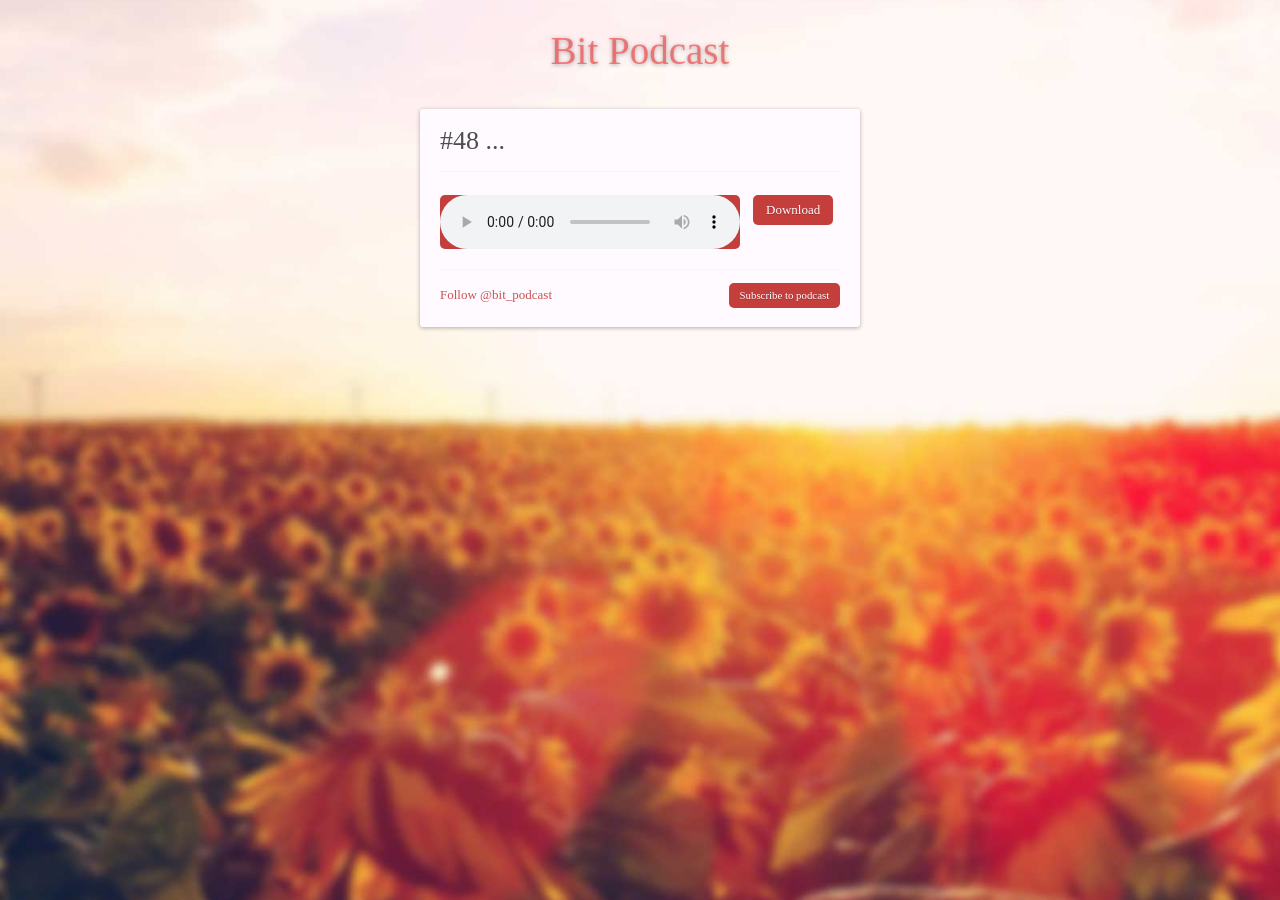
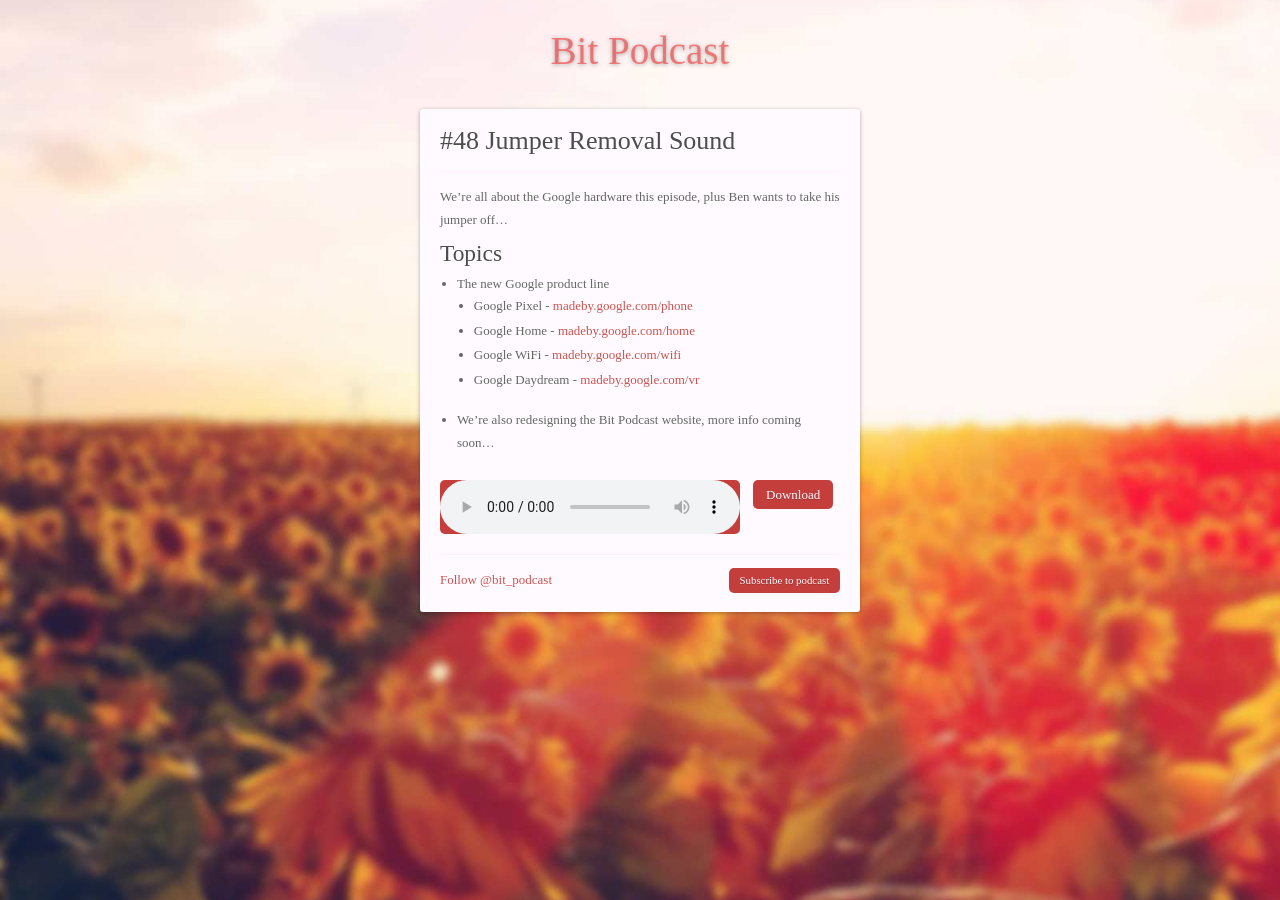
Before and after one commit to benjaminreid/bitpodcast.com, a Jekyll site: the page built from _posts/2016-10-07-episode-48.md, in a window 1280 px wide. Built offline with Jekyll 4.4.1, drawn with Linux system fonts in a browser that asks for light colours; some web fonts are replaced; comment, search, counter and statistics services are not loaded.

Commit message:
Show notes :shipit:

```diff
--- a/_posts/2016-10-07-episode-48.md
+++ b/_posts/2016-10-07-episode-48.md
@@ -1,9 +1,20 @@
 ---
 layout: post
-title: "#48 ..."
+title: "#48 Jumper Removal Sound"
 date: 2016-10-07 00:00:00
 file: //s3-eu-west-1.amazonaws.com/bitpodcasts/episode-48.mp3
 file_itunes: //s3-eu-west-1.amazonaws.com/bitpodcasts/episode-48-itunes.m4a
-excerpt: ""
+excerpt: "We're all about the Google hardware this episode, plus Ben wants to take his jumper off..."
 duration: "41:17"
 ---
+
+We're all about the Google hardware this episode, plus Ben wants to take his jumper off...
+
+## Topics
+
+- The new Google product line
+  - Google Pixel - [madeby.google.com/phone](https://madeby.google.com/phone/)
+  - Google Home - [madeby.google.com/home](https://madeby.google.com/home/)
+  - Google WiFi - [madeby.google.com/wifi](https://madeby.google.com/wifi/)
+  - Google Daydream - [madeby.google.com/vr](https://madeby.google.com/vr/)
+- We're also redesigning the Bit Podcast website, more info coming soon...
```
